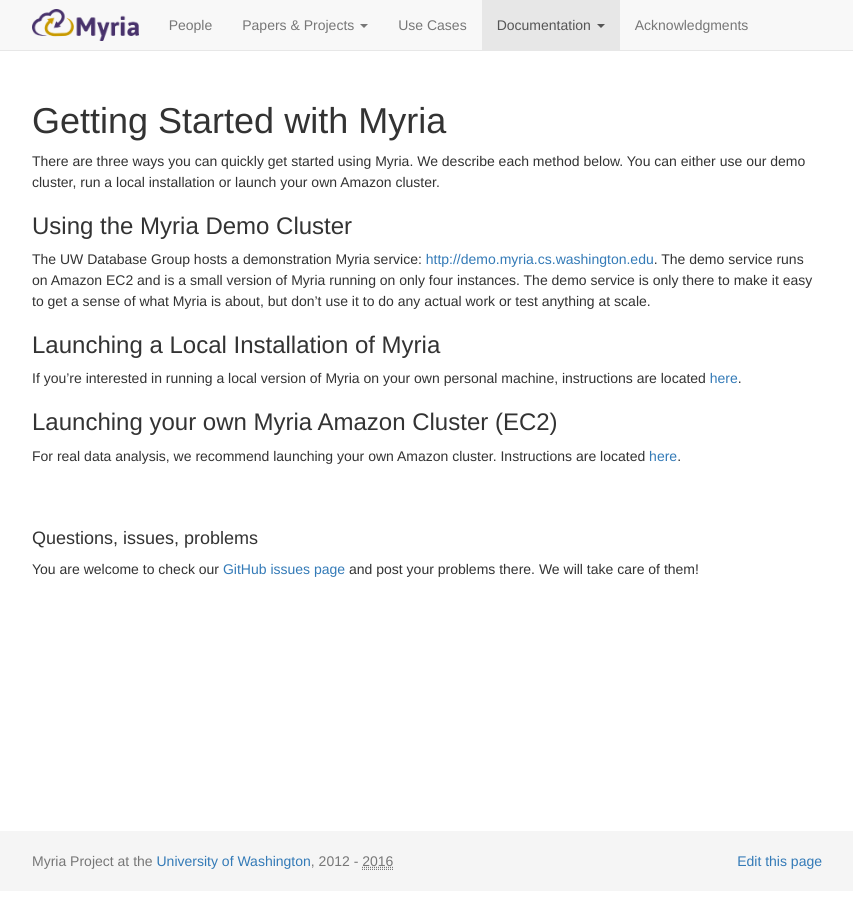
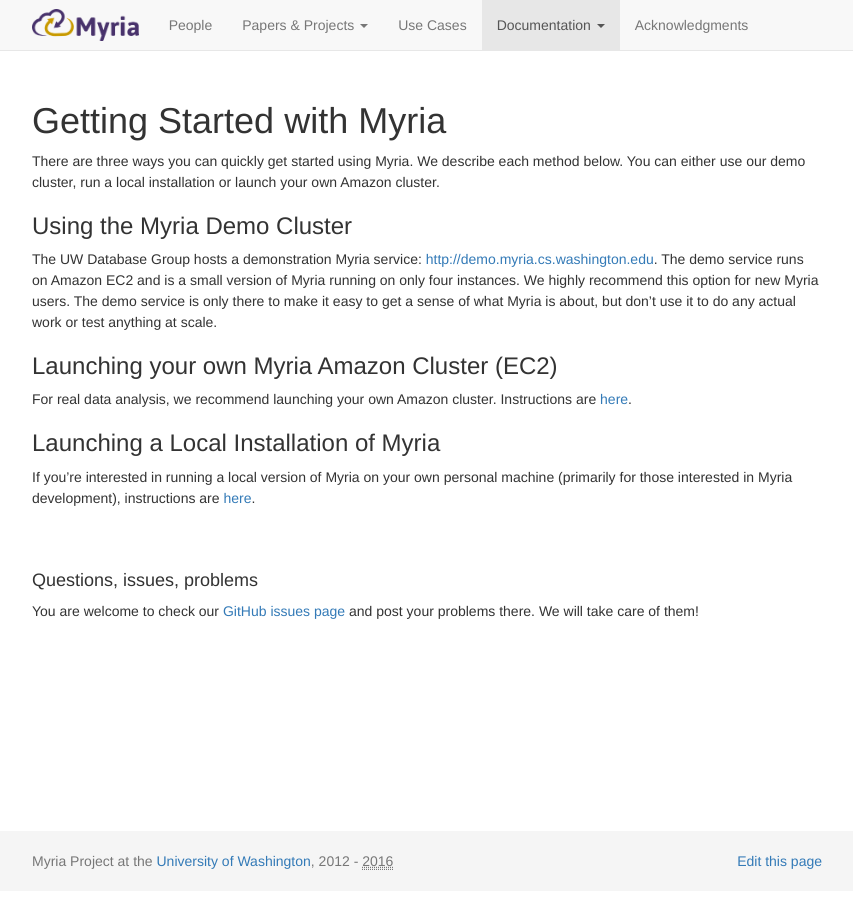
Before and after one commit to uwescience/myria-website, a Jekyll site: the page built from docs/index.markdown, in a window 1280 px wide. Shown: the whole page, without its empty margins (213-1066 px from the left). Built offline with Jekyll 4.4.1, drawn with Linux system fonts in a browser that asks for light colours; nearby versions of some CDN libraries; Markdown is read by kramdown in place of the engine named in the settings.

Commit message:
getting started page

```diff
--- a/docs/index.markdown
+++ b/docs/index.markdown
@@ -13,15 +13,15 @@
 ### Using the Myria Demo Cluster
 
 The UW Database Group hosts a demonstration Myria service: <http://demo.myria.cs.washington.edu>.
-The demo service runs on Amazon EC2 and is a small version of Myria running on only four instances.
+The demo service runs on Amazon EC2 and is a small version of Myria running on only four instances. We highly recommend this option for new Myria users.
 The demo service is only there to make it easy to get a sense of what Myria is about, but don't use it to do any actual work
 or test anything at scale.
 
+### Launching your own Myria Amazon Cluster (EC2)
+For real data analysis, we recommend launching your own Amazon cluster. Instructions are [here](myria-ec2).
+
 ### Launching a Local Installation of Myria
-If you're interested in running a local version of Myria on your own personal machine, instructions are located [here](myriax/).
-
-### Launching your own Myria Amazon Cluster (EC2)
-For real data analysis, we recommend launching your own Amazon cluster. Instructions are located [here](myria-ec2).
+If you're interested in running a local version of Myria on your own personal machine (primarily for those interested in Myria development), instructions are [here](myriax/).
 
 <br>
 <br>
```
